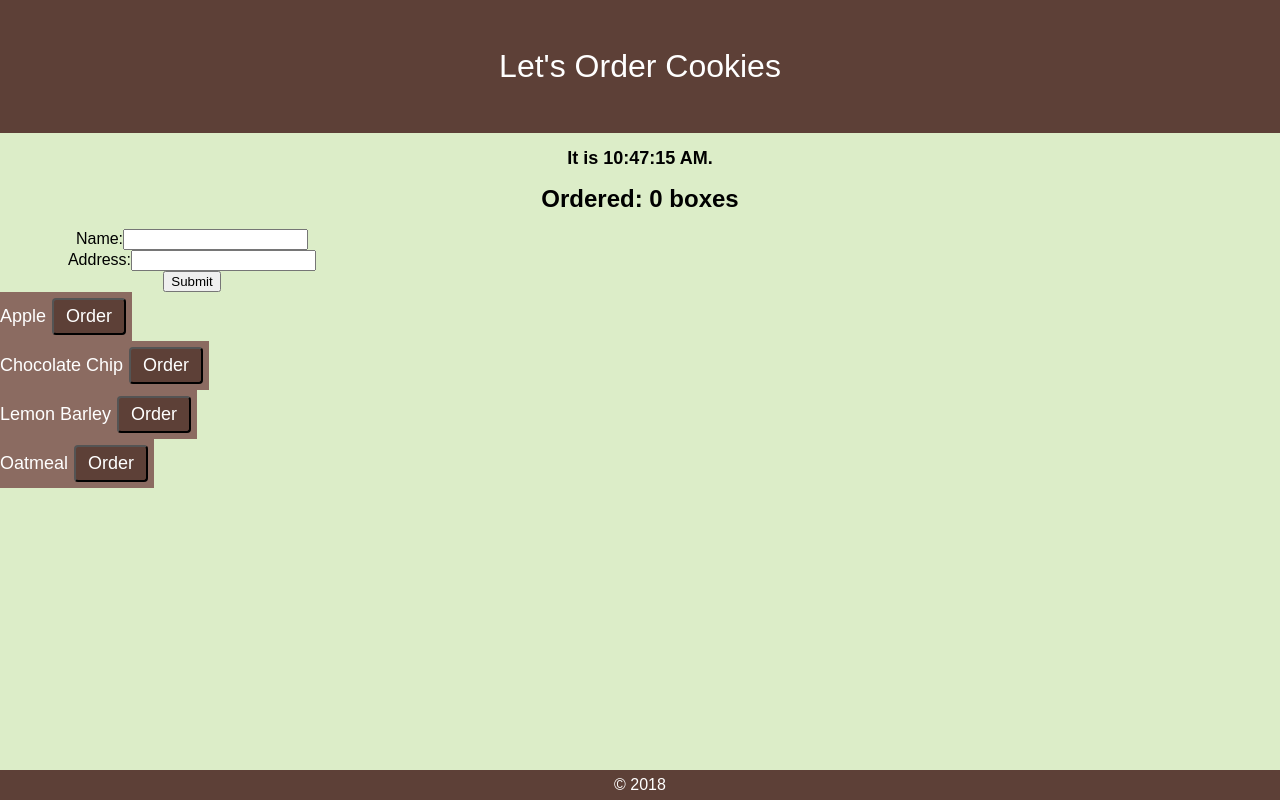
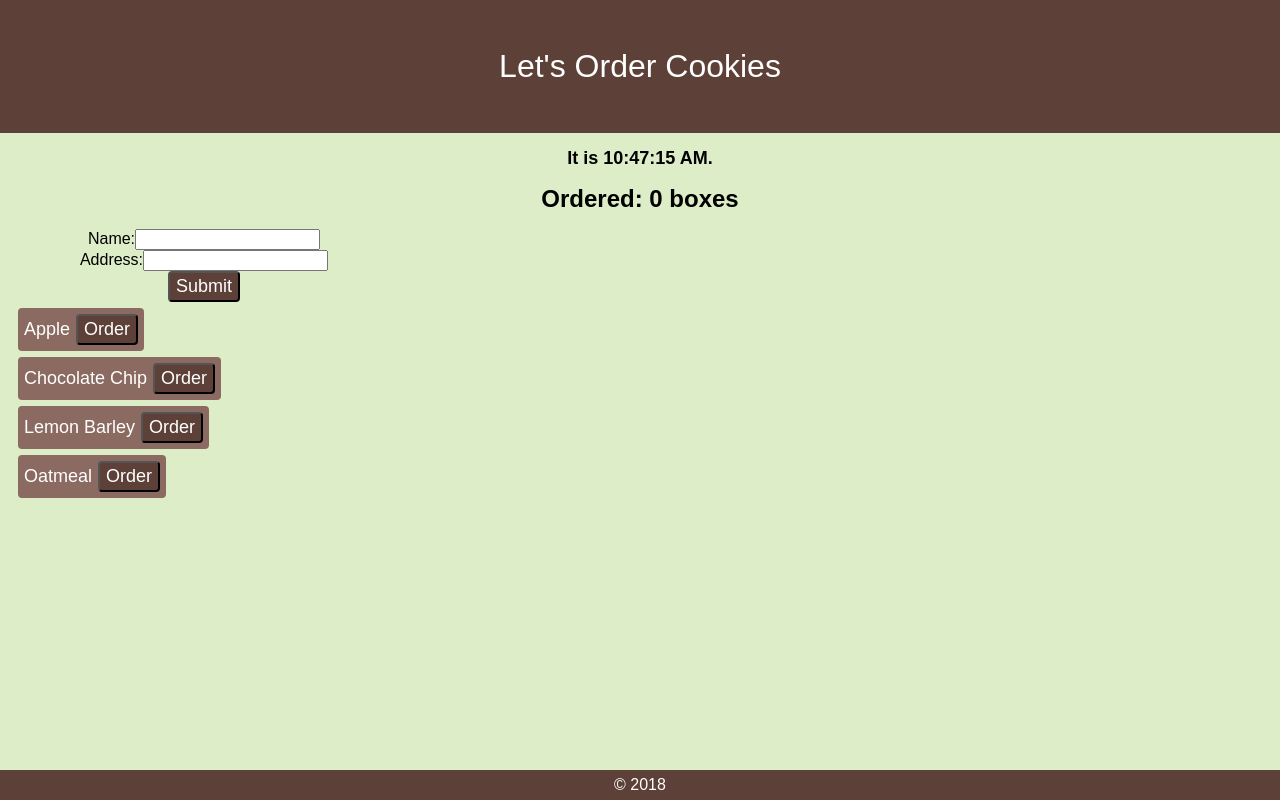
Before and after one commit to turtle96/cookies, a React (Create React App) app: page / in a window 1280 px wide. Built offline with nearby package versions, Linux system fonts and the light colour scheme.

Commit message:
adjust styling rename to OrderOptionList

```diff
--- a/src/App.css
+++ b/src/App.css
@@ -49,6 +49,7 @@ body {
   width: 100%;
   height: 100%;
   display: table;
+  margin: 0 12px;
 }
 
 .BoxesWrapper {
@@ -72,12 +73,16 @@ body {
 .OrderLabel {
   font-size: large;
   color: white;
+  margin-right: 6px;
 }
 
 .OrderOption {
   background-color: #8b6b61;
   height: fit-content;
   width: fit-content;
+  margin: 6px;
+  padding: 6px;
+  border-radius: 4px;
 }
 
 .Standard-text {
@@ -93,8 +98,7 @@ body {
   background-color: #5D4037;
   font-size: large;
   color: white;
-  padding: 6px 12px 6px;
-  margin: 6px;
+  padding: 3px 6px 3px;
   border-radius: 4px;
 }
 
--- a/src/Order.js
+++ b/src/Order.js
@@ -40,7 +40,7 @@ class Order extends Component {
         <div className="Wrapper">
           <div className="OrderFormWrapper">
             <OrderForm/>
-            <OrderCookieList list={cookieTypes} onChange={this.handleChange}/>
+            <OrderOptionList list={cookieTypes} onChange={this.handleChange}/>
           </div>
           <Boxes className="BoxesWrapper" boxes={this.state.boxes}/>
         </div>
@@ -49,7 +49,7 @@ class Order extends Component {
   }
 }
 
-function OrderCookieList(props) {
+function OrderOptionList(props) {
   const cookieList = props.list.map(function (item, index) {
     return (<OrderOption key={item + index} option={item} onChange={props.onChange}/>);
   });
@@ -75,12 +75,11 @@ class OrderOption extends Component {
 
   render() {
     return (
-      // todo fix the order option look
       <div className="OrderOption">
         <label className="OrderLabel">
           {this.props.option}
-          <button onClick={this.handleClick} className="Button">Order</button>
         </label>
+        <button onClick={this.handleClick} className="Button">Order</button>
       </div>
     );
   }
@@ -121,7 +120,7 @@ class OrderForm extends Component {
                  onChange={this.handleChange}/>
         </label>
         <br/>
-        <input type="submit" value="Submit"/>
+        <input type="submit" value="Submit" className="Button"/>
       </form>
     );
   }
```
